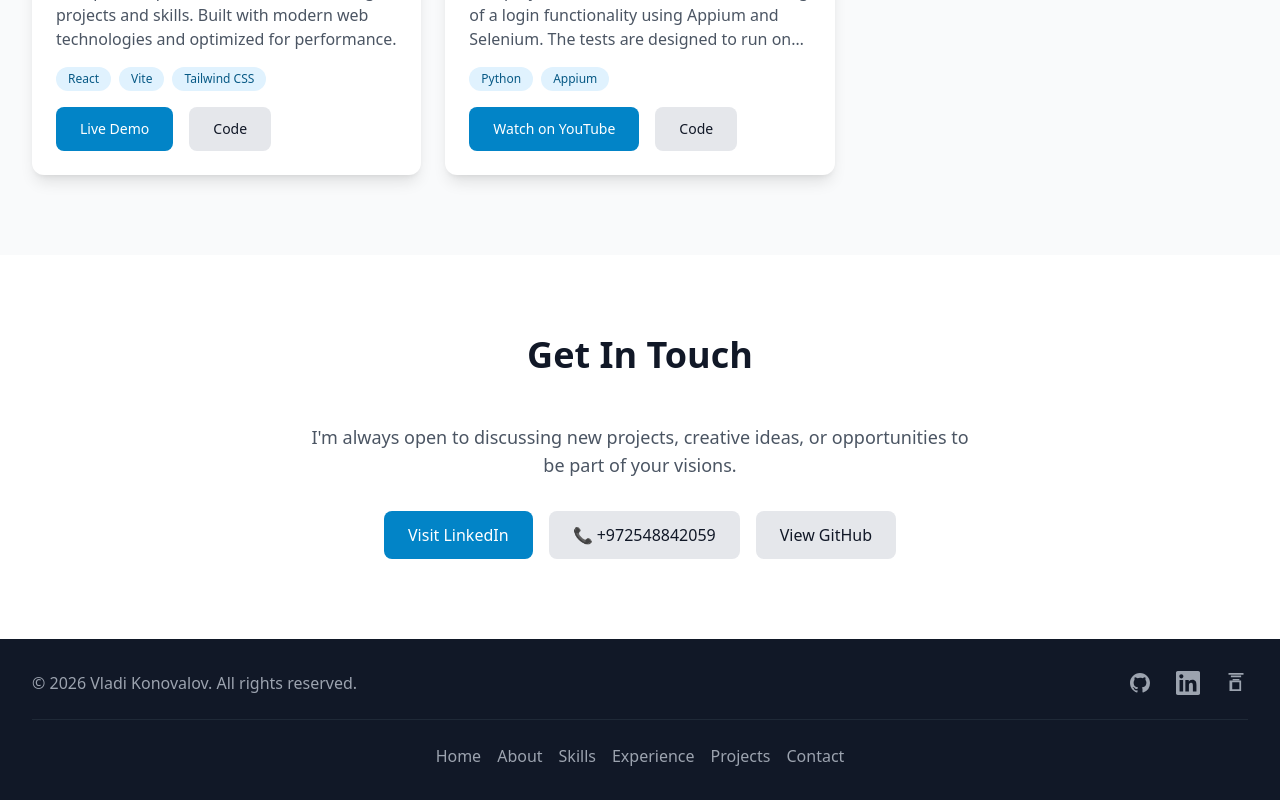
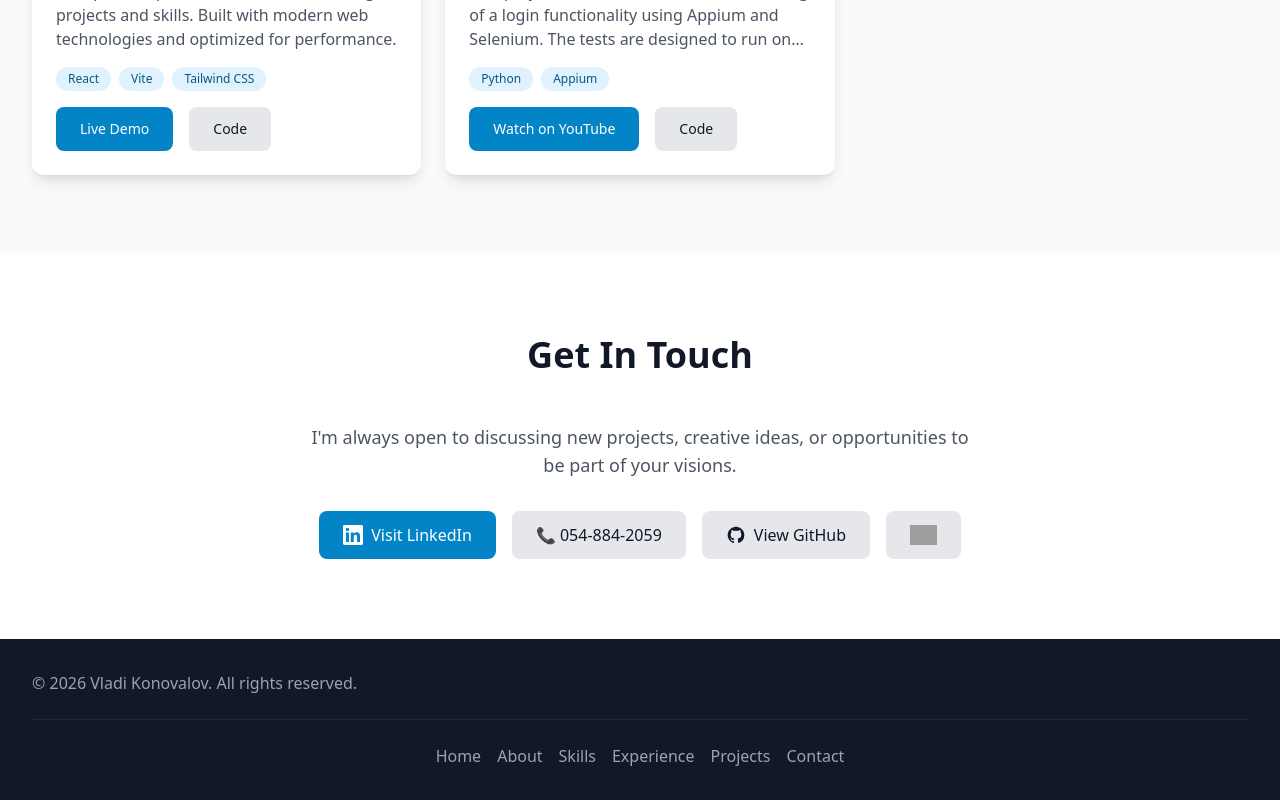
Before and after one commit to VladiKonovalov/vladikonovalov.github.io, a React (Vite) app: page / in a window 1280 px wide. Shown: the part 4510-5310 px from the top of the page. Built offline with nearby package versions, Linux system fonts and the light colour scheme; grey boxes are pictures that could not be loaded.

Commit message:
add stackoverflow

```diff
--- a/index.html
+++ b/index.html
@@ -2,7 +2,7 @@
 <html lang="en">
   <head>
     <meta charset="UTF-8" />
-    <link rel="icon" type="image/svg+xml" href="/favicon.svg" />
+    <link rel="icon" type="image/png" href="/icon.png" />
     <meta name="viewport" content="width=device-width, initial-scale=1.0" />
     <meta name="description" content="Professional portfolio website showcasing projects, skills, and experience" />
     <meta name="keywords" content="portfolio, developer, web developer, software engineer" />
--- a/src/data/profile.json
+++ b/src/data/profile.json
@@ -3,7 +3,7 @@
   "title": "Software Engineer",
   "summary": "Passionate developer creating beautiful and functional web experiences",
   "email": "your.email@example.com",
-  "phone": "+972548842059",
+  "phone": "054-884-2059",
   "social": {
     "github": "https://github.com/VladiKonovalov",
     "linkedin": "https://www.linkedin.com/in/vladi-konovalov/",
--- a/src/sections/Contact.jsx
+++ b/src/sections/Contact.jsx
@@ -22,8 +22,11 @@ export default function Contact() {
             href={profileData.social.linkedin}
             target="_blank"
             rel="noopener noreferrer"
-            className="btn-primary inline-block"
+            className="btn-primary inline-flex items-center justify-center gap-2"
           >
+            <svg className="w-5 h-5" fill="currentColor" viewBox="0 0 24 24">
+              <path d="M20.447 20.452h-3.554v-5.569c0-1.328-.027-3.037-1.852-3.037-1.853 0-2.136 1.445-2.136 2.939v5.667H9.351V9h3.414v1.561h.046c.477-.9 1.637-1.85 3.37-1.85 3.601 0 4.267 2.37 4.267 5.455v6.286zM5.337 7.433c-1.144 0-2.063-.926-2.063-2.065 0-1.138.92-2.063 2.063-2.063 1.14 0 2.064.925 2.064 2.063 0 1.139-.925 2.065-2.064 2.065zm1.782 13.019H3.555V9h3.564v11.452zM22.225 0H1.771C.792 0 0 .774 0 1.729v20.542C0 23.227.792 24 1.771 24h20.451C23.2 24 24 23.227 24 22.271V1.729C24 .774 23.2 0 22.222 0h.003z" />
+            </svg>
             Visit LinkedIn
           </a>
           {profileData.phone && (
@@ -39,9 +42,29 @@ export default function Contact() {
             href={profileData.social.github}
             target="_blank"
             rel="noopener noreferrer"
-            className="btn-secondary inline-block"
+            className="btn-secondary inline-flex items-center justify-center gap-2"
           >
+            <svg className="w-5 h-5" fill="currentColor" viewBox="0 0 24 24">
+              <path
+                fillRule="evenodd"
+                d="M12 2C6.477 2 2 6.484 2 12.017c0 4.425 2.865 8.18 6.839 9.504.5.092.682-.217.682-.483 0-.237-.008-.868-.013-1.703-2.782.605-3.369-1.343-3.369-1.343-.454-1.158-1.11-1.466-1.11-1.466-.908-.62.069-.608.069-.608 1.003.07 1.531 1.032 1.531 1.032.892 1.53 2.341 1.088 2.91.832.092-.647.35-1.088.636-1.338-2.22-.253-4.555-1.113-4.555-4.951 0-1.093.39-1.988 1.029-2.688-.103-.253-.446-1.272.098-2.65 0 0 .84-.27 2.75 1.026A9.564 9.564 0 0112 6.844c.85.004 1.705.115 2.504.337 1.909-1.296 2.747-1.027 2.747-1.027.546 1.379.202 2.398.1 2.651.64.7 1.028 1.595 1.028 2.688 0 3.848-2.339 4.695-4.566 4.943.359.309.678.92.678 1.855 0 1.338-.012 2.419-.012 2.747 0 .268.18.58.688.482A10.019 10.019 0 0022 12.017C22 6.484 17.522 2 12 2z"
+                clipRule="evenodd"
+              />
+            </svg>
             View GitHub
+          </a>
+          <a
+            href={profileData.social.stackoverflow}
+            target="_blank"
+            rel="noopener noreferrer"
+            className="btn-secondary inline-flex items-center justify-center"
+            aria-label="Stack Overflow"
+          >
+            <img
+              src="https://stackoverflow.design/assets/img/logos/so/logo-stackoverflow.png"
+              alt="Stack Overflow"
+              className="h-5 w-auto"
+            />
           </a>
         </div>
       </div>
--- a/src/sections/Footer.jsx
+++ b/src/sections/Footer.jsx
@@ -25,45 +25,6 @@ export default function Footer() {
               © {currentYear} {profileData.name}. All rights reserved.
             </p>
           </div>
-          <div className="flex items-center space-x-6">
-            <a
-              href={profileData.social.github}
-              target="_blank"
-              rel="noopener noreferrer"
-              className="text-gray-400 hover:text-white transition-colors"
-              aria-label="GitHub"
-            >
-              <svg className="w-6 h-6" fill="currentColor" viewBox="0 0 24 24">
-                <path
-                  fillRule="evenodd"
-                  d="M12 2C6.477 2 2 6.484 2 12.017c0 4.425 2.865 8.18 6.839 9.504.5.092.682-.217.682-.483 0-.237-.008-.868-.013-1.703-2.782.605-3.369-1.343-3.369-1.343-.454-1.158-1.11-1.466-1.11-1.466-.908-.62.069-.608.069-.608 1.003.07 1.531 1.032 1.531 1.032.892 1.53 2.341 1.088 2.91.832.092-.647.35-1.088.636-1.338-2.22-.253-4.555-1.113-4.555-4.951 0-1.093.39-1.988 1.029-2.688-.103-.253-.446-1.272.098-2.65 0 0 .84-.27 2.75 1.026A9.564 9.564 0 0112 6.844c.85.004 1.705.115 2.504.337 1.909-1.296 2.747-1.027 2.747-1.027.546 1.379.202 2.398.1 2.651.64.7 1.028 1.595 1.028 2.688 0 3.848-2.339 4.695-4.566 4.943.359.309.678.92.678 1.855 0 1.338-.012 2.419-.012 2.747 0 .268.18.58.688.482A10.019 10.019 0 0022 12.017C22 6.484 17.522 2 12 2z"
-                  clipRule="evenodd"
-                />
-              </svg>
-            </a>
-            <a
-              href={profileData.social.linkedin}
-              target="_blank"
-              rel="noopener noreferrer"
-              className="text-gray-400 hover:text-white transition-colors"
-              aria-label="LinkedIn"
-            >
-              <svg className="w-6 h-6" fill="currentColor" viewBox="0 0 24 24">
-                <path d="M20.447 20.452h-3.554v-5.569c0-1.328-.027-3.037-1.852-3.037-1.853 0-2.136 1.445-2.136 2.939v5.667H9.351V9h3.414v1.561h.046c.477-.9 1.637-1.85 3.37-1.85 3.601 0 4.267 2.37 4.267 5.455v6.286zM5.337 7.433c-1.144 0-2.063-.926-2.063-2.065 0-1.138.92-2.063 2.063-2.063 1.14 0 2.064.925 2.064 2.063 0 1.139-.925 2.065-2.064 2.065zm1.782 13.019H3.555V9h3.564v11.452zM22.225 0H1.771C.792 0 0 .774 0 1.729v20.542C0 23.227.792 24 1.771 24h20.451C23.2 24 24 23.227 24 22.271V1.729C24 .774 23.2 0 22.222 0h.003z" />
-              </svg>
-            </a>
-            <a
-              href={profileData.social.stackoverflow}
-              target="_blank"
-              rel="noopener noreferrer"
-              className="text-gray-400 hover:text-white transition-colors"
-              aria-label="Stack Overflow"
-            >
-              <svg className="w-6 h-6" fill="currentColor" viewBox="0 0 24 24">
-                <path d="M15.36 11.16v7.13h-7.13v-7.13H15.36m1.77-1.77H5.5v10.67h11.63V9.39M17.13 4.5v1.77H6.87V4.5h10.26m-1.77 3.54v1.77H8.64V8.04h6.72M19.5 2H4.5v1.77H19.5V2Z"/>
-              </svg>
-            </a>
-          </div>
         </div>
         <div className="mt-6 pt-6 border-t border-gray-800 text-center">
           <nav className="flex flex-wrap justify-center gap-4">
```
Also changed, not shown: public/icon.png (added).
